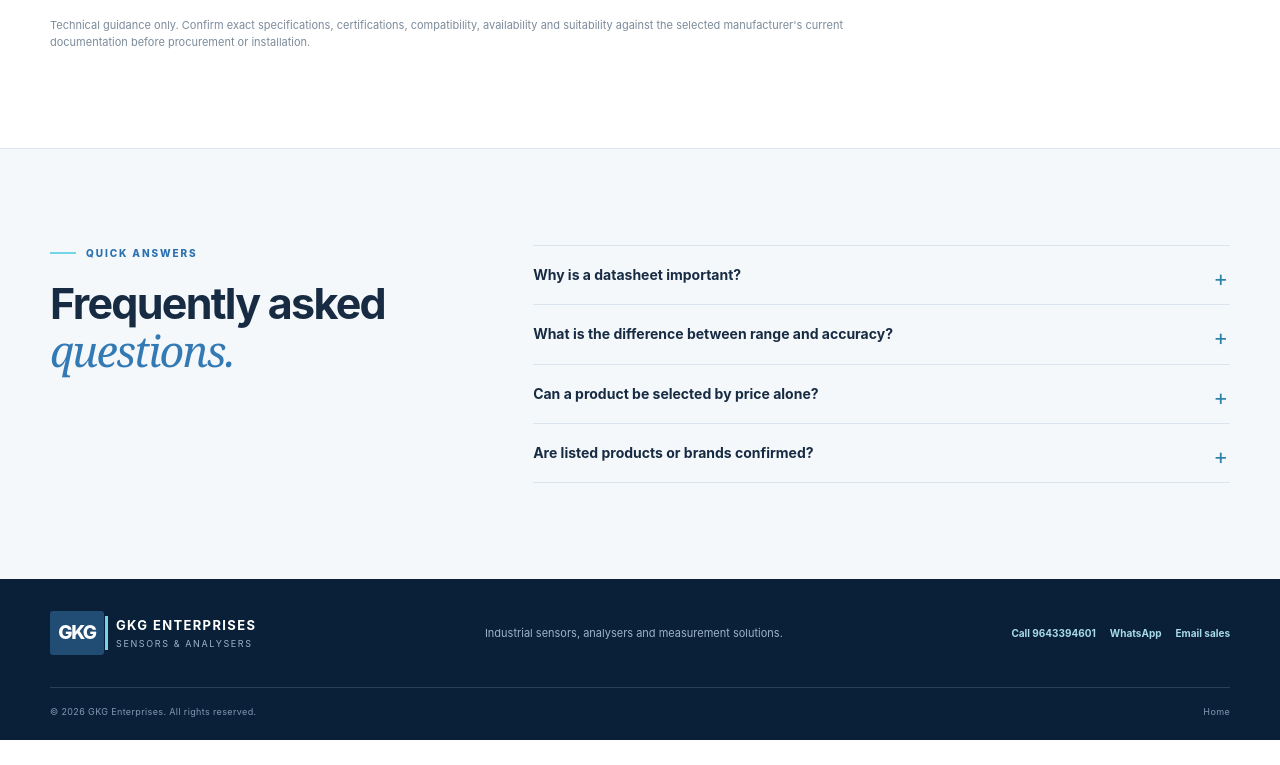
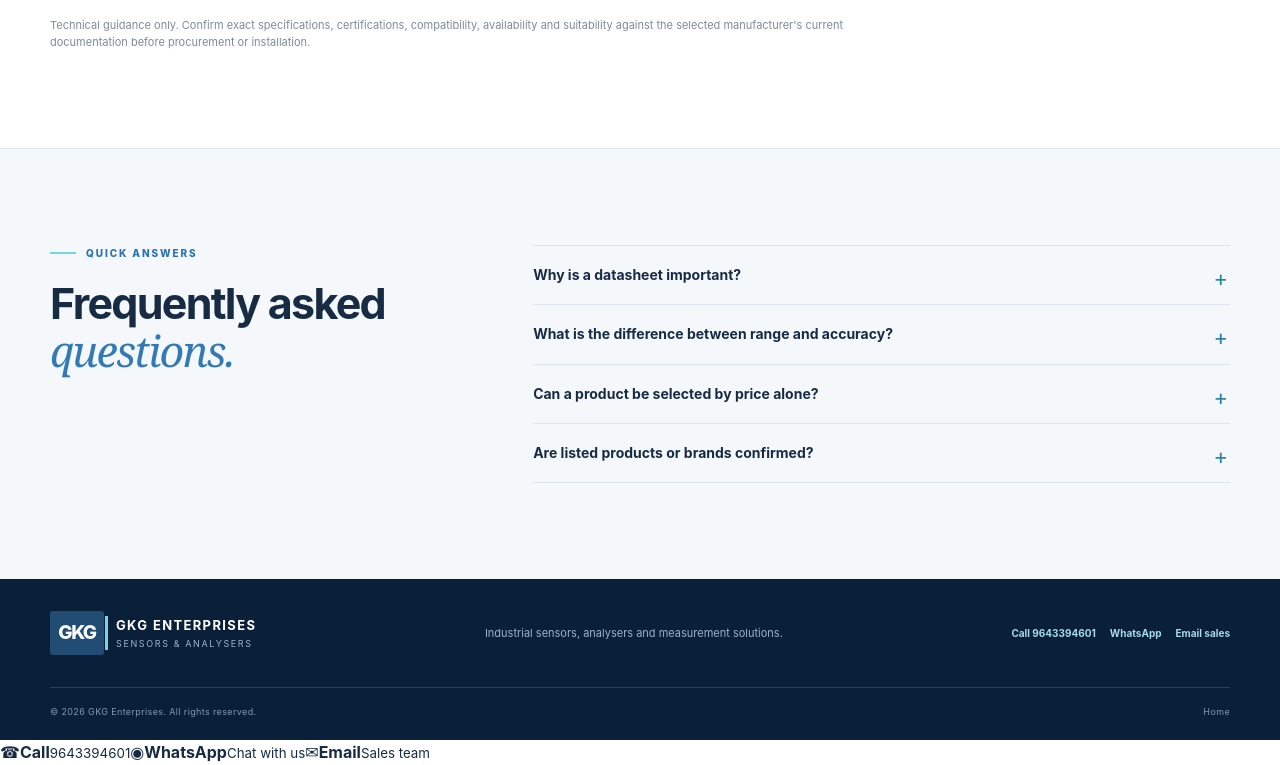
Before and after one commit to realtyadda/gkg-enterprises, a plain HTML site: page knowledge-centre.html in a window 1280 px wide. Shown: the part 1196-1961 px from the top of the page. Before the commit the page ends 1936 px from the top, so only its background shows below. Drawn offline with Linux system fonts and the light colour scheme.

Commit message:
Make contact actions visible and add homepage FAQs

```diff
--- a/knowledge-centre.html
+++ b/knowledge-centre.html
@@ -11,4 +11,5 @@
 <details class="faq-item"><summary>What is the difference between range and accuracy?</summary><p>Range is the interval an instrument is designed to measure; accuracy describes how close its reading is to the reference under stated conditions.</p></details>
 <details class="faq-item"><summary>Can a product be selected by price alone?</summary><p>That risks overlooking compatibility, lifetime maintenance, installation, calibration and operating limits.</p></details>
 <details class="faq-item"><summary>Are listed products or brands confirmed?</summary><p>The site currently presents product categories. Specific models, OEM relationships and availability will be published only after verification.</p></details></div></div></section></main>
-<footer class="site-footer"><div class="container footer-main"><a class="brand brand-footer" href="index.html"><span class="brand-mark">GKG</span><span class="brand-copy"><strong>GKG ENTERPRISES</strong><small>SENSORS & ANALYSERS</small></span></a><p>Industrial sensors, analysers and measurement solutions.</p><div class="footer-contacts"><a href="tel:+919643394601">Call 9643394601</a><a href="https://wa.me/919643394601" target="_blank" rel="noopener">WhatsApp</a><a href="mailto:sales@gkgenterprises.com">Email sales</a></div></div><div class="container footer-bottom"><span>© <span id="year">2026</span> GKG Enterprises. All rights reserved.</span><a href="index.html">Home</a></div></footer></body></html>
+<footer class="site-footer"><div class="container footer-main"><a class="brand brand-footer" href="index.html"><span class="brand-mark">GKG</span><span class="brand-copy"><strong>GKG ENTERPRISES</strong><small>SENSORS & ANALYSERS</small></span></a><p>Industrial sensors, analysers and measurement solutions.</p><div class="footer-contacts"><a href="tel:+919643394601">Call 9643394601</a><a href="https://wa.me/919643394601" target="_blank" rel="noopener">WhatsApp</a><a href="mailto:sales@gkgenterprises.com">Email sales</a></div></div><div class="container footer-bottom"><span>© <span id="year">2026</span> GKG Enterprises. All rights reserved.</span><a href="index.html">Home</a></div></footer><div class="quick-contact-bar" aria-label="Quick contact"><a class="quick-call" href="tel:+919643394601"><span aria-hidden="true">☎</span><strong>Call</strong><small>9643394601</small></a><a class="quick-whatsapp" href="https://wa.me/919643394601?text=Hello%20GKG%20Enterprises%2C%20I%20have%20a%20product%20enquiry." target="_blank" rel="noopener"><span aria-hidden="true">◉</span><strong>WhatsApp</strong><small>Chat with us</small></a><a class="quick-email" href="mailto:sales@gkgenterprises.com"><span aria-hidden="true">✉</span><strong>Email</strong><small>Sales team</small></a></div>
+</body></html>
```
